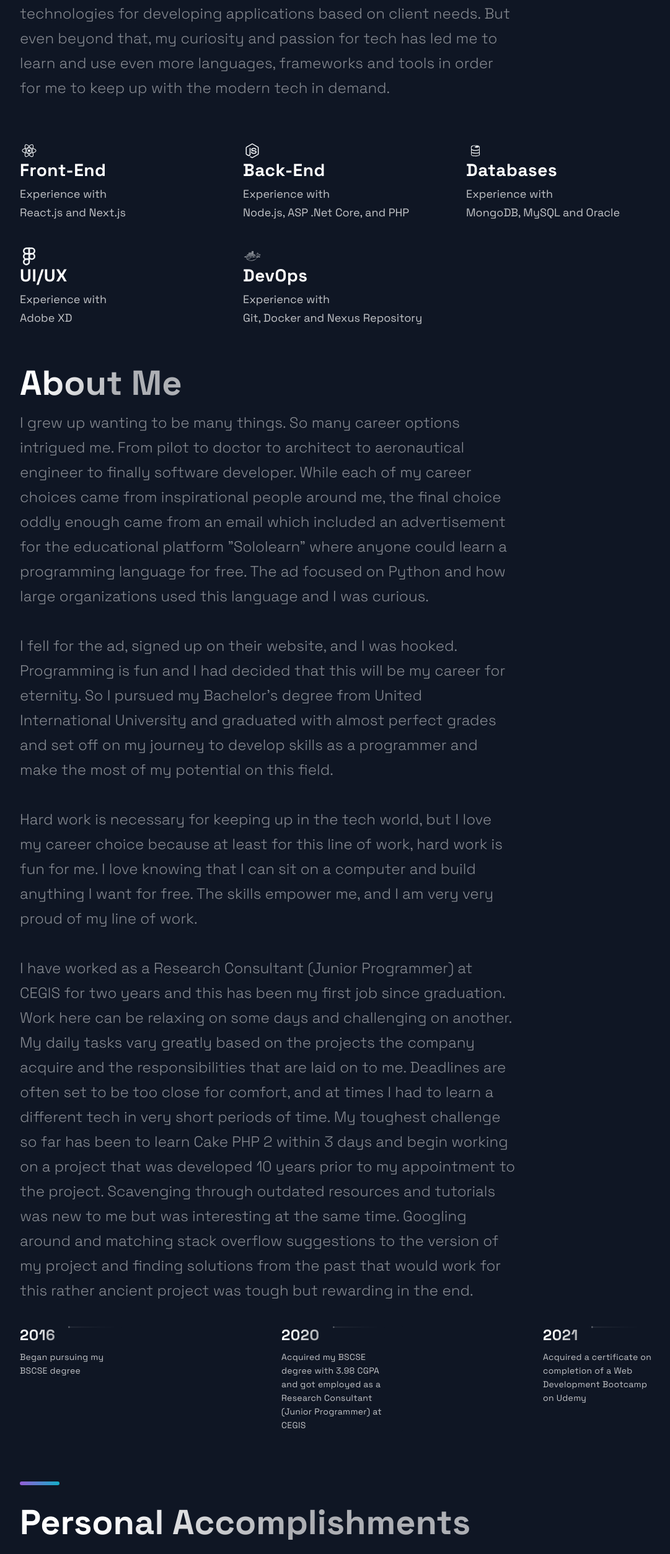
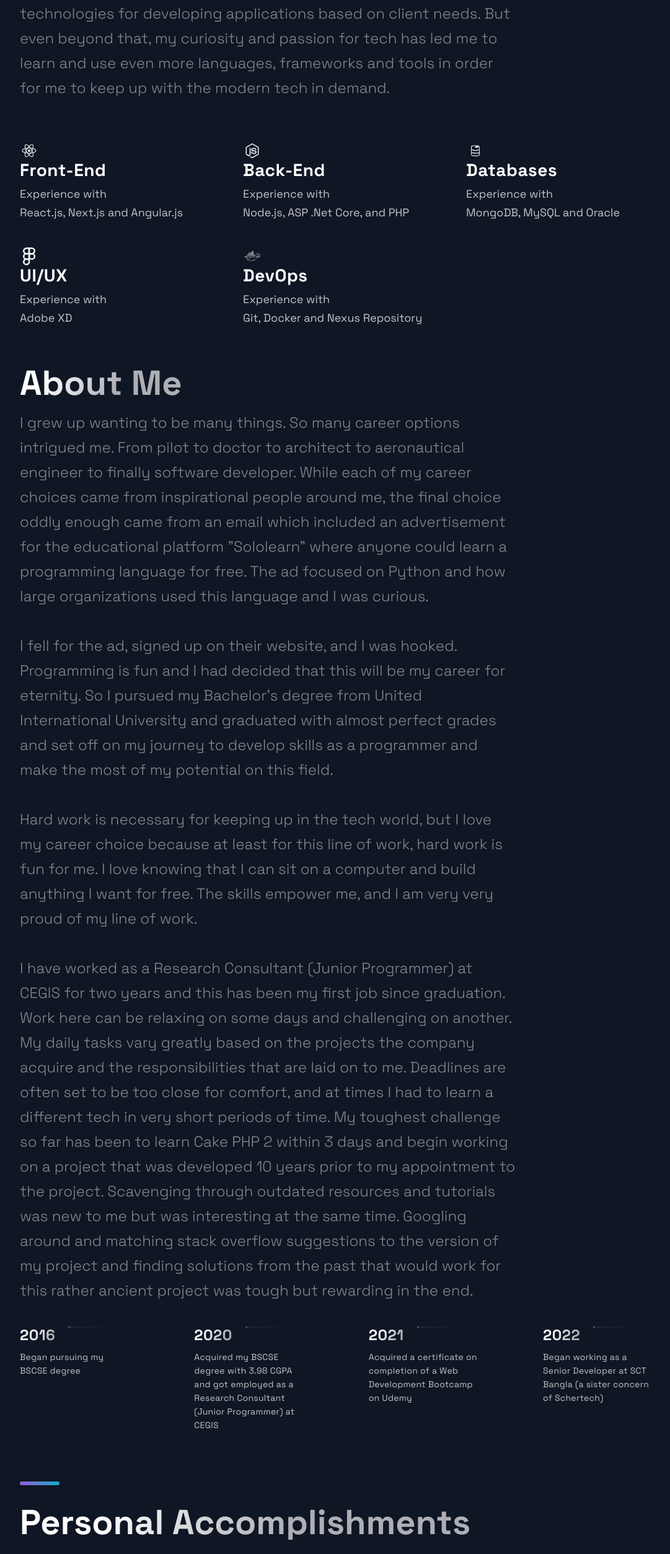
Before and after one commit to Muhtasim-Fuad-Showmik/portfolio, a Next.js app: page / in a window 1280 px wide. Shown: the part 1901-4408 px from the top of the page at 62% size, without its empty margins (88-1169 px from the left). Built offline with nearby package versions, Linux system fonts and the light colour scheme.

Commit message:
Updated personal information 220809

```diff
--- a/src/components/Technologies/Technologies.js
+++ b/src/components/Technologies/Technologies.js
@@ -23,7 +23,7 @@ const Technologies = () =>  (
           <ListTitle>Front-End</ListTitle>
           <ListParagraph>
             Experience with <br />
-            React.js and Next.js
+            React.js, Next.js and Angular.js
           </ListParagraph>
         </ListContainer>
       </ListItem>
--- a/src/constants/constants.js
+++ b/src/constants/constants.js
@@ -25,4 +25,5 @@ export const TimeLineData = [
   { year: 2016, text: 'Began pursuing my BSCSE degree', },
   { year: 2020, text: 'Acquired my BSCSE degree with 3.98 CGPA and got employed as a Research Consultant (Junior Programmer) at CEGIS', },
   { year: 2021, text: 'Acquired a certificate on completion of a Web Development Bootcamp on Udemy', },
+  { year: 2022, text: 'Began working as a Senior Developer at SCT Bangla (a sister concern of Schertech)', },
 ];
```
